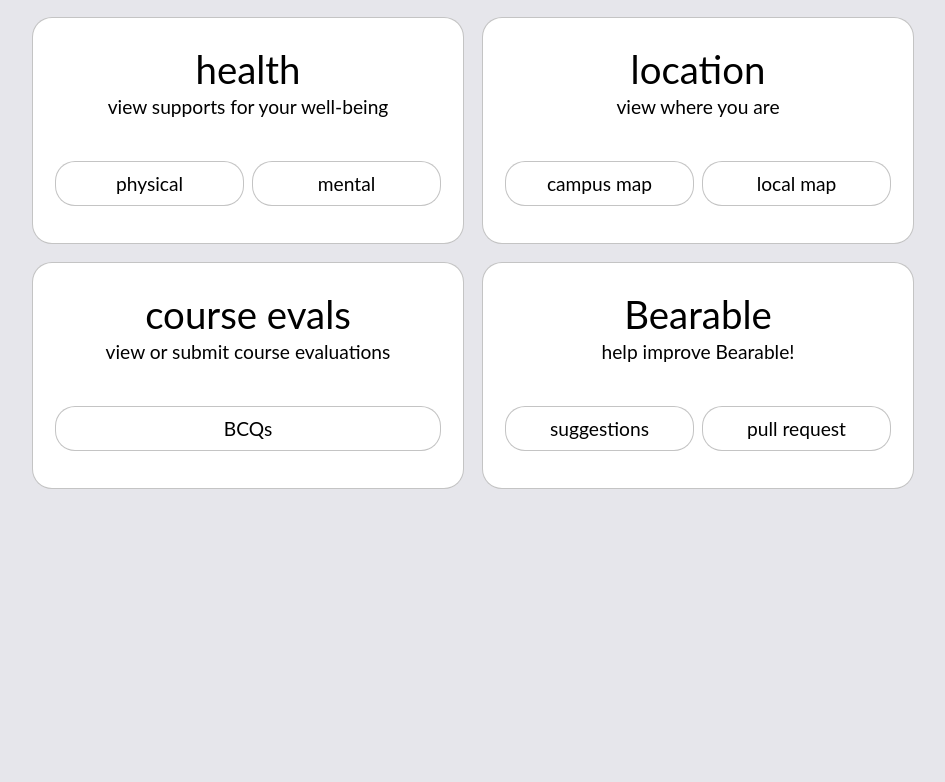
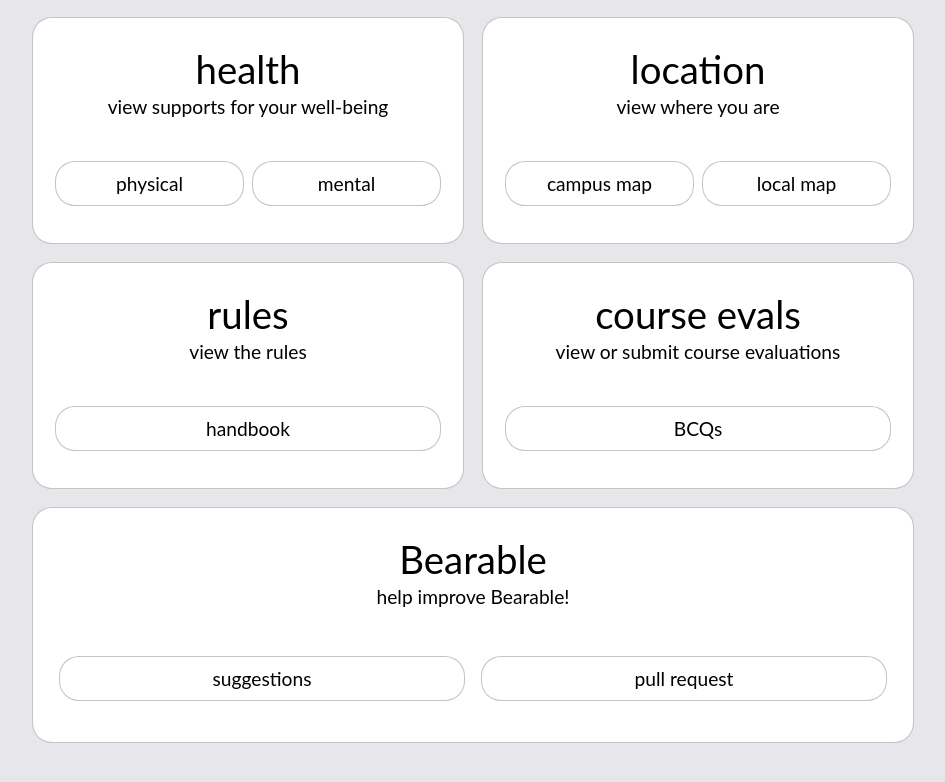
Before and after one commit to FoxSylv1/bearable, a React (Create React App) app: page / in a window 1280 px wide. Shown: the part 1417-2199 px from the top of the page, without its empty margins (167-1112 px from the left). Before the commit the page ends 1954 px from the top, so only its background shows below. Built offline with nearby package versions, Linux system fonts and the light colour scheme.

Commit message:
Add the rules handbook to Bearable.

```diff
--- a/src/data/entryData.js
+++ b/src/data/entryData.js
@@ -73,6 +73,11 @@
                 {label: "local map", link: "https://www.google.com/maps/place/Brunswick,+ME+04011"}]
     },
     {
+        title: "rules",
+        subtitle: "view the rules",
+        links: [{label: "handbook", link: "https://www.bowdoin.edu/dean-of-students/ccs/"}]
+    },
+    {
         title: "course evals",
         subtitle: "view or submit course evaluations",
         links: [{label: "BCQs", link: "https://blackboard.bowdoin.edu/webapps/portal/execute/tabs/tabAction?tab_tab_group_id=_218_1"}]
```
